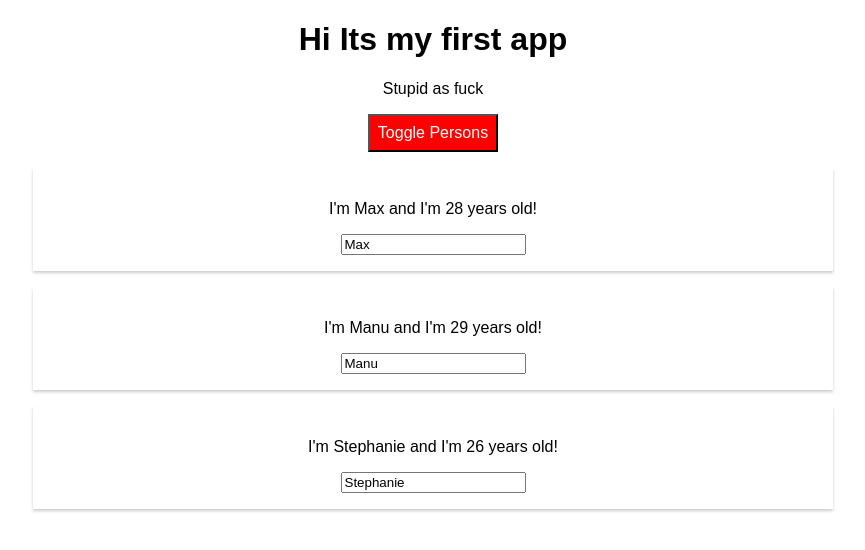
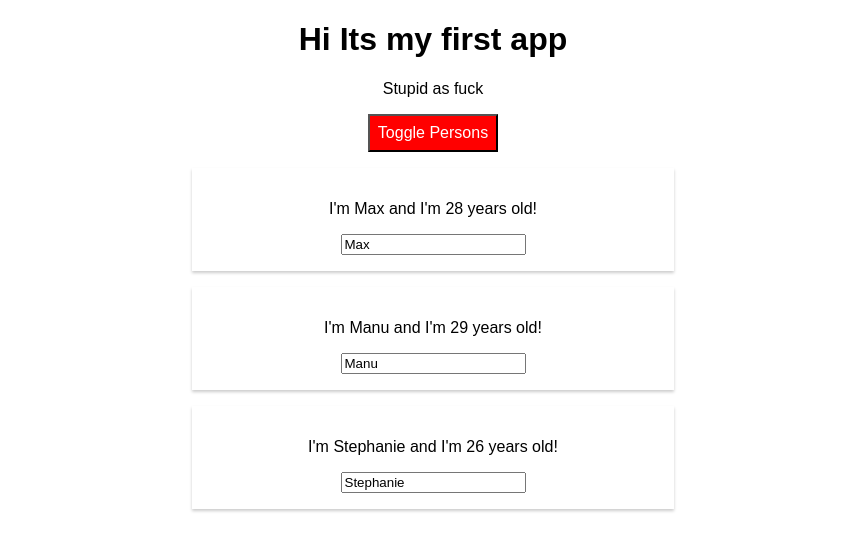
Before and after one commit to Castielketaimo/UdemyReact-Basic, a React (Create React App) app in the folder my-app/: page / in a window 1280 px wide. Both pictures are taken after a click on the button "Toggle Persons". Shown: the top 550 px of the page, without its empty margins (207-1072 px from the left). Built offline with nearby package versions, Linux system fonts and the light colour scheme.

Commit message:
Used radium and style root to use media css

```diff
--- a/my-app/src/App.js
+++ b/my-app/src/App.js
@@ -1,6 +1,6 @@
 import React, { Component } from 'react';
 import './App.css';
-import Radium from 'radium';
+import Radium, { StyleRoot } from 'radium';
 import Person from './Person/Person';
 
 class App extends Component {
@@ -92,6 +92,7 @@
     return (
       //can't use resolve word for js such as class since its jsx not html
       //can only have a single div or element
+      <StyleRoot>
         <div className="App">
           <h1>Hi Its my first app</h1>
           <p className={classes.join(' ')}>Stupid as fuck</p>
@@ -100,6 +101,7 @@
             onClick={this.togglePersonsHandler}>Toggle Persons</button>
           {persons}
         </div>
+      </StyleRoot>
     );
     //return React.createElement('div', {className: 'App'},React.createElement('h1', null, 'does this works?'));
   }
--- a/my-app/src/Person/Person.js
+++ b/my-app/src/Person/Person.js
@@ -1,8 +1,14 @@
 import React from 'react';
+import Radium from 'radium';
 import './Person.css';
 const person = (props) => {
+    const style = {
+        '@media (min-width: 500px)': {
+            width: '450px'
+        }
+    };
     return (
-        <div className="Person">
+        <div className="Person" style={style}>
             <p onClick={props.click}>I'm {props.name} and I'm {props.age} years old!</p>
             <p>{props.children}</p>
             <input type="text" onChange={props.changed} value={props.name}/>
@@ -10,4 +16,4 @@
     )
 };
 
-export default person;
+export default Radium(person);
```
Lines whose indentation alone changed are shown as unchanged.
